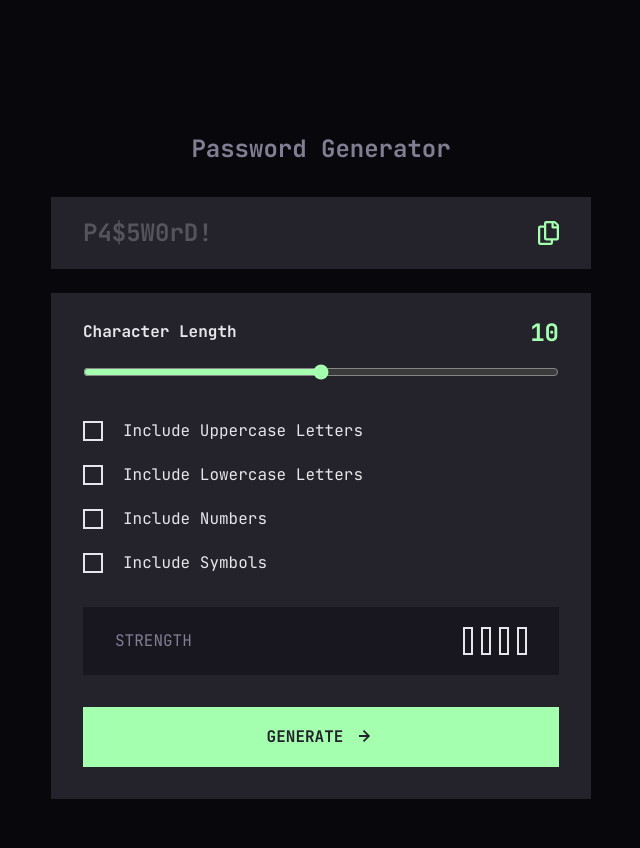
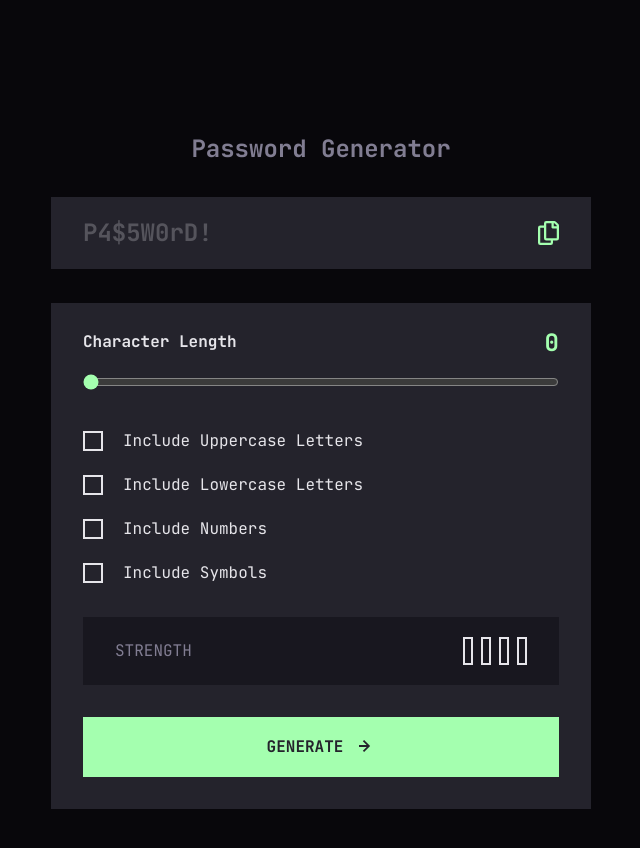
Before and after one commit to nishanth1596/password-generator, a React (Vite) app: page / in a window 1280 px wide. Shown: the top 848 px of the page, without its empty margins (319-959 px from the left). Built offline with nearby package versions, Linux system fonts and the light colour scheme.

Commit message:
Update slider min value to 0 and adjust margin to match Figma design

```diff
--- a/src/features/PasswordGen.tsx
+++ b/src/features/PasswordGen.tsx
@@ -17,7 +17,7 @@ function PasswordGen() {
   const [isCheckedParameters, setIsCheckedParameters] =
     useState(checkedParameters);
   const [isCopied, setIsCopied] = useState(false);
-  const [charLength, setCharLength] = useState(10);
+  const [charLength, setCharLength] = useState(0);
   const [password, setPassword] = useState("");
 
   function handleIsChecked(id: string) {
@@ -78,7 +78,7 @@ function PasswordGen() {
         />
       </div>
 
-      <div className="bg-DarkGrey mt-4 w-full max-w-[540px] p-4 sm:px-8 sm:pt-6 sm:pb-8 md:mt-6">
+      <div className="bg-DarkGrey mt-4 w-full max-w-[540px] p-4 sm:mt-[2.13rem] sm:px-8 sm:pt-6 sm:pb-8">
         <div className="flex w-full items-center justify-between">
           <label
             htmlFor="charLength"
```
